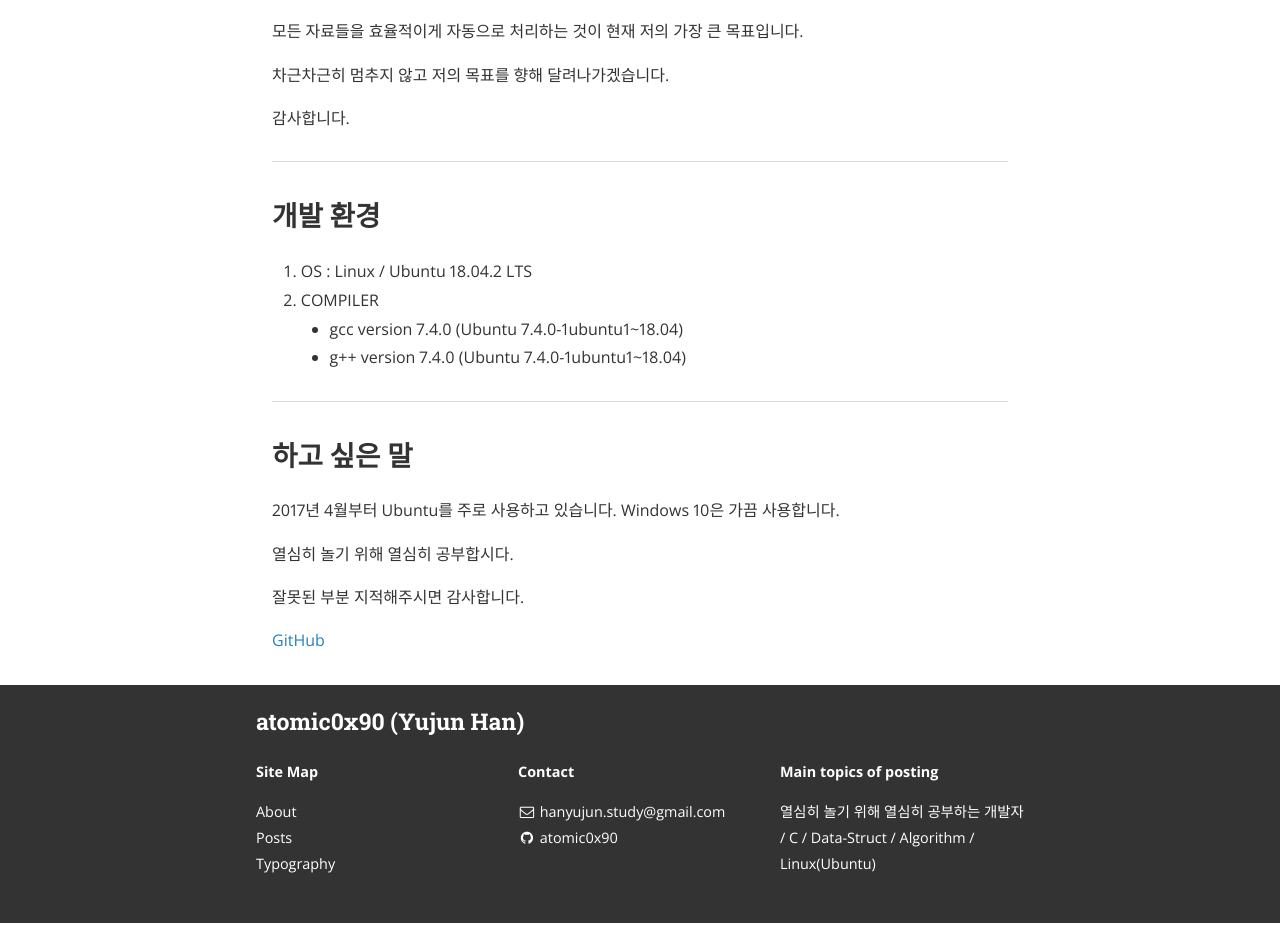
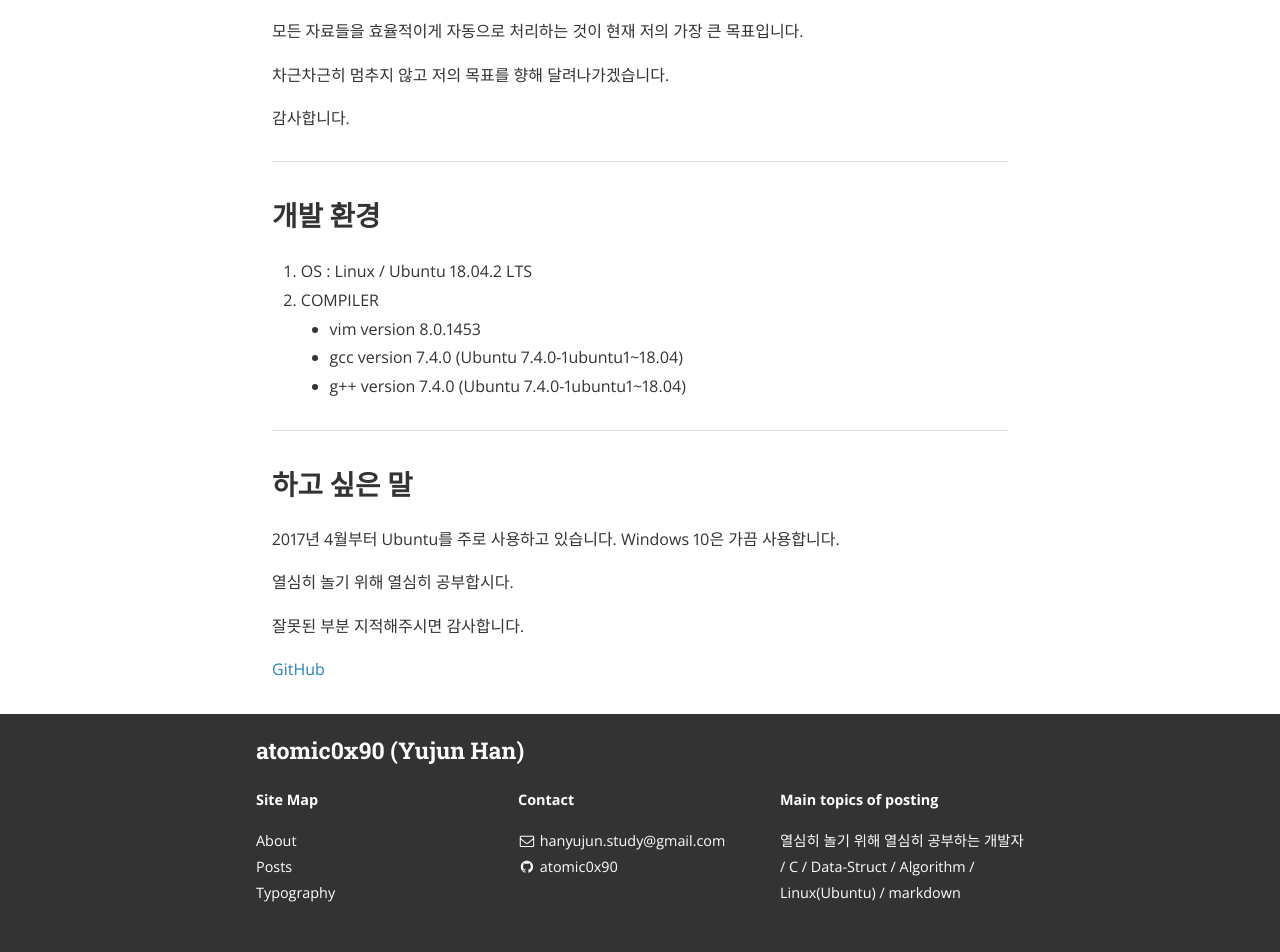
Before and after one commit to atomic0x90/atomic0x90.github.io, a Jekyll site: the page built from about.md, in a window 1280 px wide and 1400 px high, scrolled down 207 px. Shown: the part 448-1400 px from the top of the window. Built offline with Jekyll 4.4.1, drawn with Linux system fonts in a browser that asks for light colours; nearby versions of some CDN libraries; before the commit the page ends 1578 px from its top, so only the background shows below that.

Commit message:
Docs about.md _config.yml

```diff
--- a/_config.yml
+++ b/_config.yml
@@ -22,7 +22,7 @@ subtitle: "열심히 놀기 위해 열심히 공부하는 개발자"
 email: hanyujun.study@gmail.com
 name: Yujun Han
 description: >
-  열심히 놀기 위해 열심히 공부하는 개발자 / C / Data-Struct / Algorithm / Linux(Ubuntu)
+  열심히 놀기 위해 열심히 공부하는 개발자 / C / Data-Struct / Algorithm / Linux(Ubuntu) / markdown
 # Base URL of site (i.e. /blog). It should always start with a slash,
 # and never end with a slash. Set it to a blank value if hosting at the
 # root of your server.
--- a/about.md
+++ b/about.md
@@ -22,6 +22,7 @@ permalink: /about/
 
 1. OS : Linux / Ubuntu 18.04.2 LTS
 2. COMPILER
+  * vim version 8.0.1453
   * gcc version 7.4.0 (Ubuntu 7.4.0-1ubuntu1~18.04)
   * g++ version 7.4.0 (Ubuntu 7.4.0-1ubuntu1~18.04)
 
```
